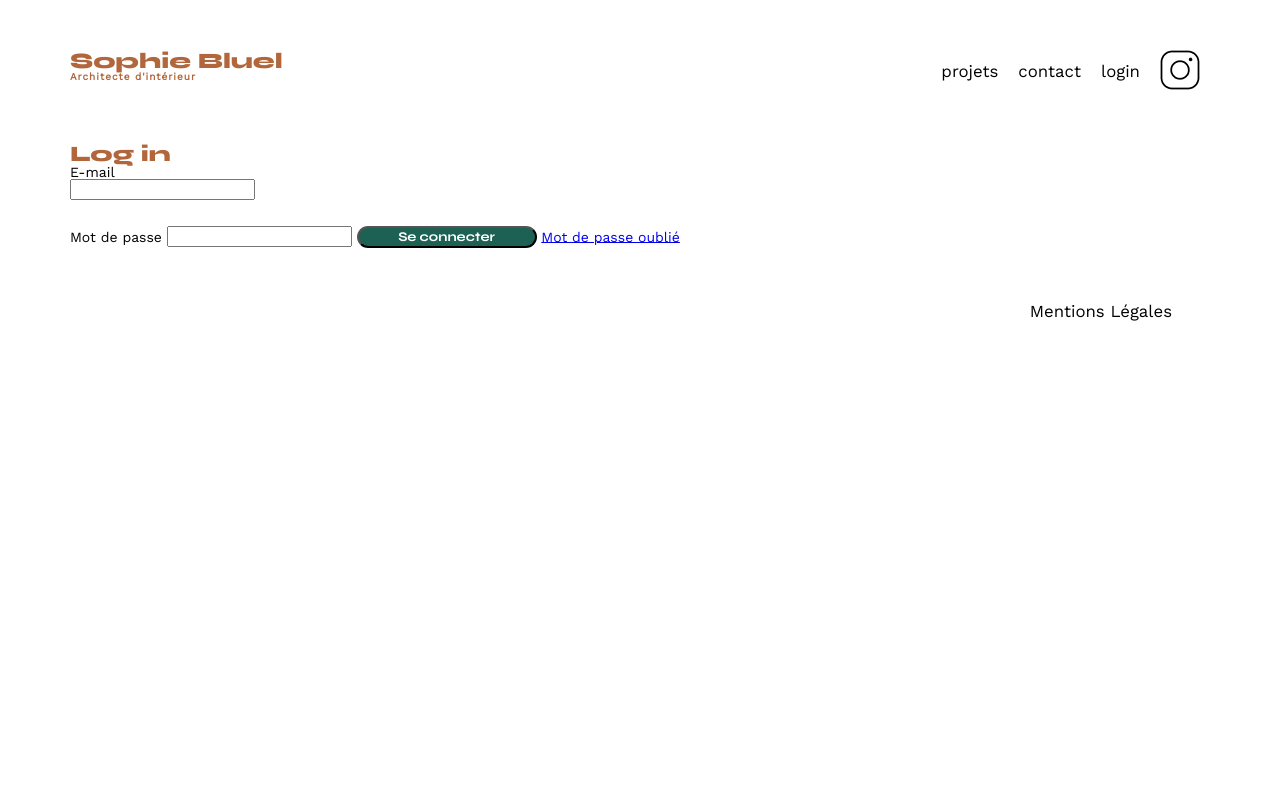
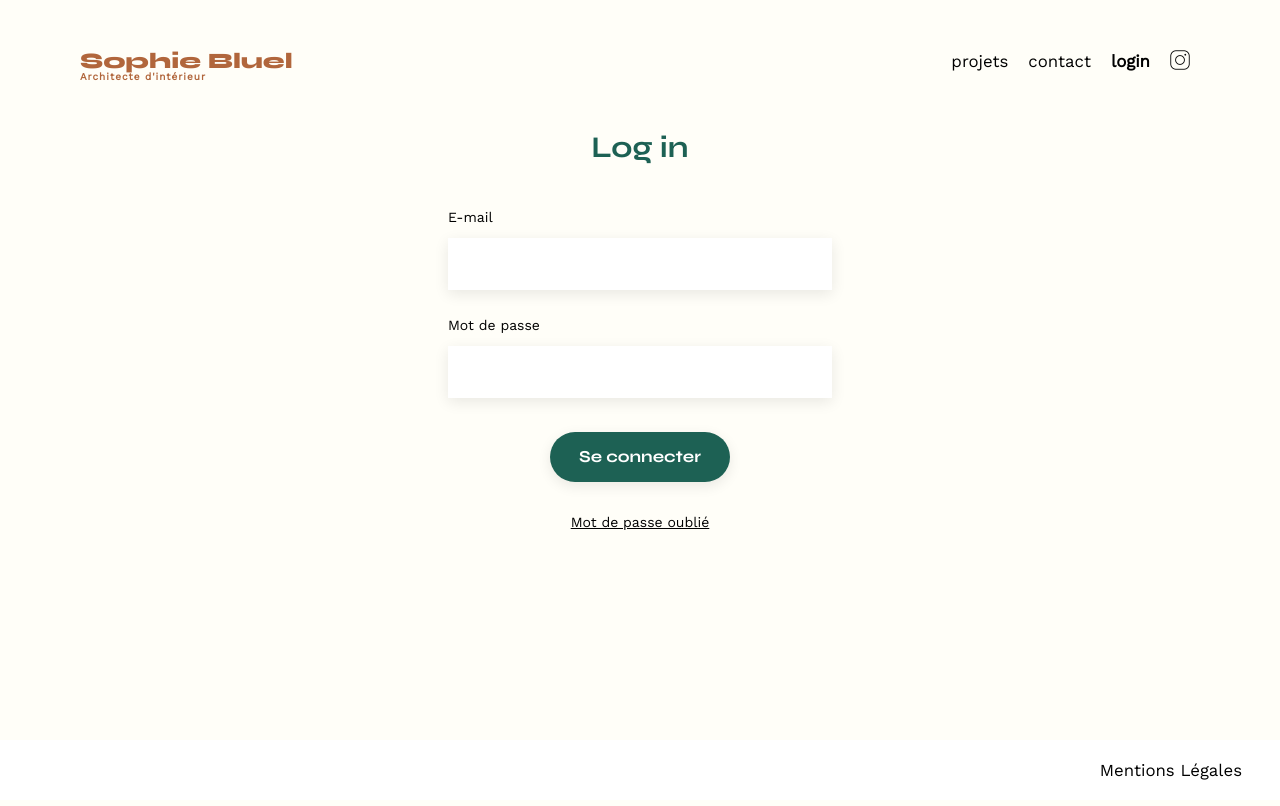
Before and after one commit to jcseg-2b/jcseg-2b-Projet-6-SEGALAT-Jean-Charles, a plain HTML site: page FrontEnd/pages/auth.html in a window 1280 px wide. Drawn offline with nearby package versions, Linux system fonts and the light colour scheme; files that its build step writes are made by us from their sources.

Commit message:
page login fini

```diff
--- a/FrontEnd/assets/auth.css
+++ b/FrontEnd/assets/auth.css
@@ -0,0 +1,55 @@
+html, body {
+    height: 100%;
+    margin:0;
+    padding: 0;
+    max-width: 1440px;
+}
+
+header{
+    padding: 0 80px;
+}
+
+body {
+    background-color: #FFFEF8;
+    display: flex;
+    flex-direction: column;
+}
+
+.login {
+    font-weight:bold;
+}
+
+.image-insta {
+    width: 20px;
+}
+
+main {
+    flex:1;
+}
+
+#contact {
+    width: 100%;
+    margin:auto;
+}
+
+#contact form {
+    width: 30%;
+    margin: auto;
+}
+
+
+.forgot-password {
+    display: flex;
+    align-items: center;
+    justify-content: center;
+    color: black;
+}
+
+footer {
+    display: flex;
+    background-color:white;
+    height: 60px;
+    align-items: center;
+    justify-content:flex-end;
+    width: 100%;
+}
--- a/FrontEnd/pages/auth.html
+++ b/FrontEnd/pages/auth.html
@@ -10,6 +10,7 @@
     <meta name="description" content="">
     <link rel="stylesheet" href="../assets/style.css">
     <link rel="stylesheet" href="../assets/auth.css">
+
 </head>
 <body>
 <header>
@@ -18,39 +19,24 @@
         <ul>
             <li>projets</li>
             <li>contact</li>
-			<li>login</li>
-			<li><img src="../assets/icons/instagram.png" alt="Instagram"></li>
+            <li class="login">login</li>
+            <li><img src="../assets/icons/instagram.png" class="image-insta" alt="Instagram"></li>
         </ul>
     </nav>
 </header>
 <main>
-		<!DOCTYPE html>
-<html>
-
-<head>
-    <title>HTML Login Form</title>
-    <link rel="stylesheet" href="style.css">
-</head>
-
-<body>
-    <div class="main">
-        <h1>Log in</h1>
+    <section id="contact">
+        <h2>Log in</h2>
         <form action="#" method="post">
-			<label for="name">E-mail</label><br>
-			<input type="text" name="name" id="name"><br>
-			<label for="email">Mot de passe</label>
+            <label for="email">E-mail</label>
             <input type="email" name="email" id="email">
+            <label for="password">Mot de passe</label>
+            <input type="password" name="password" id="password">
             <input type="submit" value="Se connecter">
-            <a href="#">Mot de passe oublié </a>
+            <a href="#" class="forgot-password">Mot de passe oublié</a>
         </form>
-    </div>
-</body>
-
-</html>
-
     </section>
 </main>
-
 <footer>
     <nav>
         <ul>
@@ -58,6 +44,6 @@
         </ul>
     </nav>
 </footer>
-<script src="../assets/js/auth.js" ></script>
+<script src="../assets/js/auth.js"></script>
 </body>
 </html>
```
Also changed, not shown: FrontEnd/assets/style.css (line endings or trailing spaces). Lines whose indentation alone changed are shown as unchanged.
